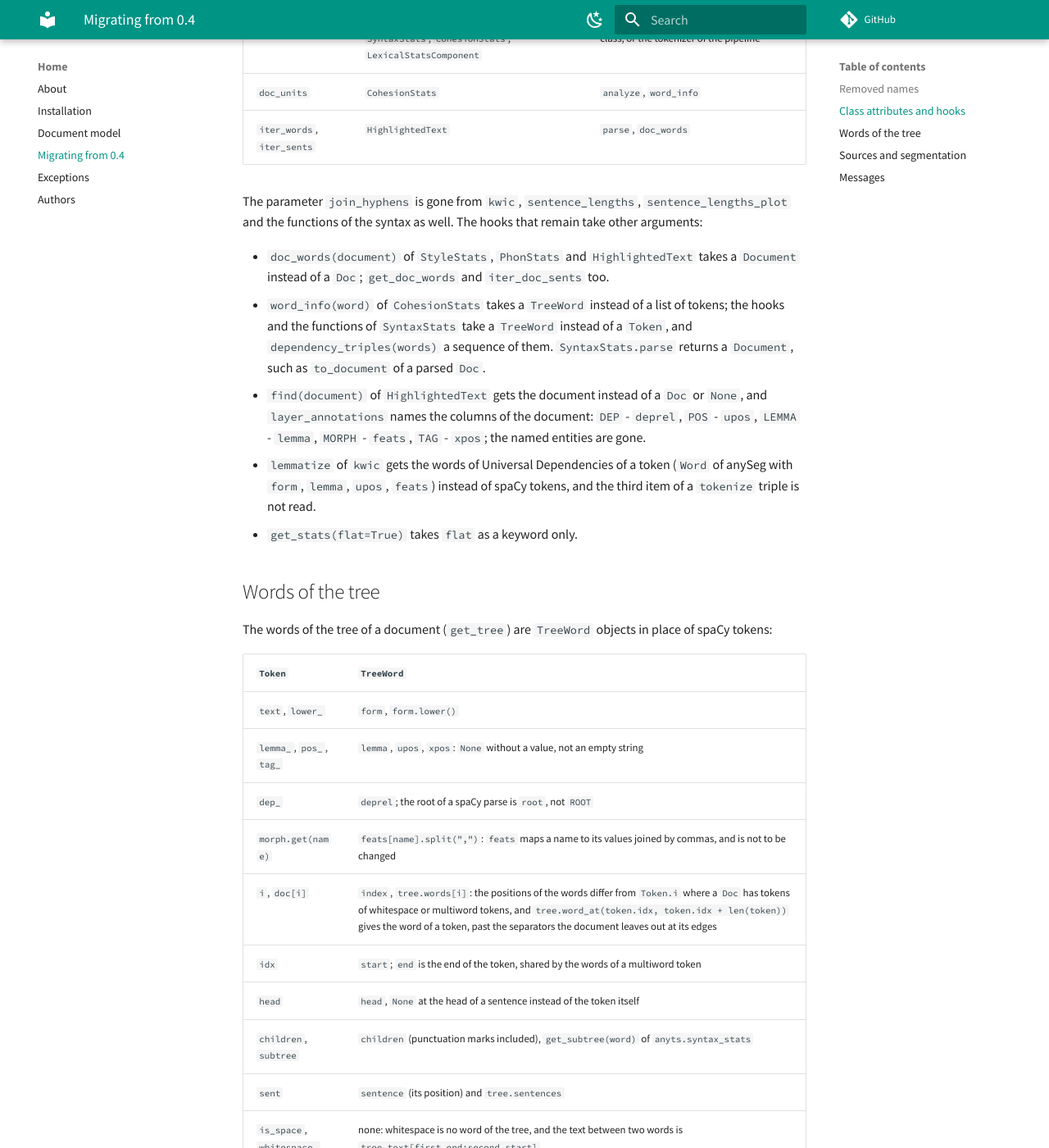
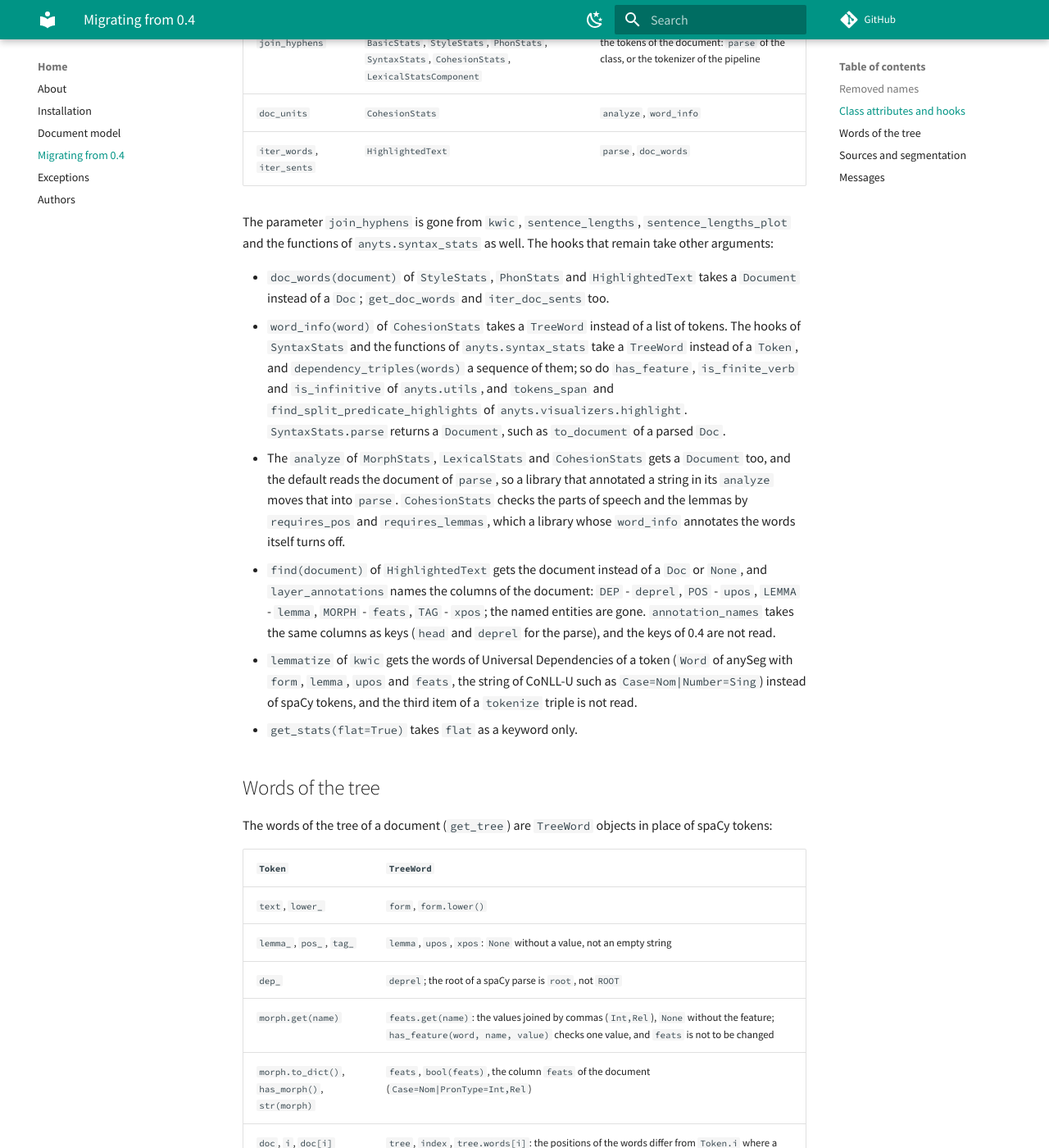
Before and after one commit to SergeyShk/anyTS, an MkDocs documentation site: the page built from docs/migration.md, in a window 1280 px wide and 1400 px high, scrolled down 1580 px. Shown: the whole window at 82% size. Built offline with MkDocs 1.6.1 and Material for MkDocs 9.7.7, drawn with Linux system fonts in a browser that asks for light colours; comment, search, counter and statistics services are not loaded; some of the changed text lies outside the part shown.

Commit message:
Correct the migration page and the pipelines of anySeg by the review
The page names the helpers of anyts.utils and of the highlighting that take a TreeWord,
the Document the analyze of Morph, Lexical and Cohesion gets, the requires flags of
CohesionStats, the keys of annotation_names and the string of features of a Word of kwic;
the table of a Token gains doc, nbor, the edges, the sentence, the punctuation and the
whole morphology, with feats.get for a missing feature and the span recipe of word_at. A
pipeline with the tokenizer of anySeg set as an attribute fails to load, the pipelines of
anySeg segment as anySeg does rather than as the default tokens of the core, and a Doc
read back without its user data loses words only where they carry columns of their own.

Co-Authored-By: Claude Opus 5.5 <noreply@anthropic.com>

```diff
--- a/docs/migration.md
+++ b/docs/migration.md
@@ -15,7 +15,7 @@ Since 0.5 every source is read through a [document](https://sergeyshk.github.io/
 | `anyts.utils.has_pos`, `is_word` | the columns of the document (`document.column("upos")`), `has_words(token.text)` |
 | `from anyts.extractors import BLANK_LINE` | `from anyts.utils import BLANK_LINE` |
 
-A pipeline with the tokenizer of spaCy and a parser has no replacement for the first three: the tokenizer and the sentencizer of anySeg segment the text otherwise, so the parser builds other trees and the numbers shift. A library keeps its own copies of them until it moves to the pipeline of anySeg. The tokenizer of anySeg goes into the config of the pipeline (`spacy.blank(lang, config={"nlp": {"tokenizer": {"@tokenizers": "anyseg.Tokenizer.v1"}}})`): one set as `nlp.tokenizer` is not saved by `nlp.to_disk`.
+A pipeline with the tokenizer of spaCy and a parser has no replacement for the first three: the tokenizer and the sentencizer of anySeg segment the text otherwise, so the parser builds other trees and the numbers shift. A library keeps its own copies of them until it moves to the pipeline of anySeg. The tokenizer of anySeg goes into the config of the pipeline (`spacy.blank(lang, config={"nlp": {"tokenizer": {"@tokenizers": "anyseg.Tokenizer.v1"}}})`): a pipeline with one set as `nlp.tokenizer` is saved by `nlp.to_disk` without it, and `spacy.load` fails on it (`FileNotFoundError`).
 
 ## Class attributes and hooks { #hooks }
 
@@ -29,12 +29,13 @@ The attributes of 0.4 that the core no longer reads raise `ParameterError` (the
 | `doc_units` | `CohesionStats` | `analyze`, `word_info` |
 | `iter_words`, `iter_sents` | `HighlightedText` | `parse`, `doc_words` |
 
-The parameter `join_hyphens` is gone from `kwic`, `sentence_lengths`, `sentence_lengths_plot` and the functions of the syntax as well. The hooks that remain take other arguments:
+The parameter `join_hyphens` is gone from `kwic`, `sentence_lengths`, `sentence_lengths_plot` and the functions of `anyts.syntax_stats` as well. The hooks that remain take other arguments:
 
 - `doc_words(document)` of `StyleStats`, `PhonStats` and `HighlightedText` takes a `Document` instead of a `Doc`; `get_doc_words` and `iter_doc_sents` too.
-- `word_info(word)` of `CohesionStats` takes a `TreeWord` instead of a list of tokens; the hooks and the functions of `SyntaxStats` take a `TreeWord` instead of a `Token`, and `dependency_triples(words)` a sequence of them. `SyntaxStats.parse` returns a `Document`, such as `to_document` of a parsed `Doc`.
-- `find(document)` of `HighlightedText` gets the document instead of a `Doc` or `None`, and `layer_annotations` names the columns of the document: `DEP` - `deprel`, `POS` - `upos`, `LEMMA` - `lemma`, `MORPH` - `feats`, `TAG` - `xpos`; the named entities are gone.
-- `lemmatize` of `kwic` gets the words of Universal Dependencies of a token (`Word` of anySeg with `form`, `lemma`, `upos`, `feats`) instead of spaCy tokens, and the third item of a `tokenize` triple is not read.
+- `word_info(word)` of `CohesionStats` takes a `TreeWord` instead of a list of tokens. The hooks of `SyntaxStats` and the functions of `anyts.syntax_stats` take a `TreeWord` instead of a `Token`, and `dependency_triples(words)` a sequence of them; so do `has_feature`, `is_finite_verb` and `is_infinitive` of `anyts.utils`, and `tokens_span` and `find_split_predicate_highlights` of `anyts.visualizers.highlight`. `SyntaxStats.parse` returns a `Document`, such as `to_document` of a parsed `Doc`.
+- The `analyze` of `MorphStats`, `LexicalStats` and `CohesionStats` gets a `Document` too, and the default reads the document of `parse`, so a library that annotated a string in its `analyze` moves that into `parse`. `CohesionStats` checks the parts of speech and the lemmas by `requires_pos` and `requires_lemmas`, which a library whose `word_info` annotates the words itself turns off.
+- `find(document)` of `HighlightedText` gets the document instead of a `Doc` or `None`, and `layer_annotations` names the columns of the document: `DEP` - `deprel`, `POS` - `upos`, `LEMMA` - `lemma`, `MORPH` - `feats`, `TAG` - `xpos`; the named entities are gone. `annotation_names` takes the same columns as keys (`head` and `deprel` for the parse), and the keys of 0.4 are not read.
+- `lemmatize` of `kwic` gets the words of Universal Dependencies of a token (`Word` of anySeg with `form`, `lemma`, `upos` and `feats`, the string of CoNLL-U such as `Case=Nom|Number=Sing`) instead of spaCy tokens, and the third item of a `tokenize` triple is not read.
 - `get_stats(flat=True)` takes `flat` as a keyword only.
 
 ## Words of the tree { #tree-words }
@@ -46,19 +47,23 @@ The words of the tree of a document (`get_tree`) are `TreeWord` objects in place
 | `text`, `lower_` | `form`, `form.lower()` |
 | `lemma_`, `pos_`, `tag_` | `lemma`, `upos`, `xpos`: `None` without a value, not an empty string |
 | `dep_` | `deprel`; the root of a spaCy parse is `root`, not `ROOT` |
-| `morph.get(name)` | `feats[name].split(",")`: `feats` maps a name to its values joined by commas, and is not to be changed |
-| `i`, `doc[i]` | `index`, `tree.words[i]`: the positions of the words differ from `Token.i` where a `Doc` has tokens of whitespace or multiword tokens, and `tree.word_at(token.idx, token.idx + len(token))` gives the word of a token, past the separators the document leaves out at its edges |
-| `idx` | `start`; `end` is the end of the token, shared by the words of a multiword token |
+| `morph.get(name)` | `feats.get(name)`: the values joined by commas (`Int,Rel`), `None` without the feature; `has_feature(word, name, value)` checks one value, and `feats` is not to be changed |
+| `morph.to_dict()`, `has_morph()`, `str(morph)` | `feats`, `bool(feats)`, the column `feats` of the document (`Case=Nom|PronType=Int,Rel`) |
+| `doc`, `i`, `doc[i]` | `tree`, `index`, `tree.words[i]`: the positions of the words differ from `Token.i` where a `Doc` has tokens of whitespace or of invisible separators alone, or multiword tokens whose words carry columns, and `tree.word_at(token.idx, token.idx + len(token))` gives the word of a token |
+| `nbor(n)` | `tree.words[word.index + n]` |
+| `idx` | `start`, after `idx` where the token starts with a separator the document leaves out, such as a byte order mark; `end` is the end of the token, shared by the words of a multiword token |
 | `head` | `head`, `None` at the head of a sentence instead of the token itself |
 | `children`, `subtree` | `children` (punctuation marks included), `get_subtree(word)` of `anyts.syntax_stats` |
-| `sent` | `sentence` (its position) and `tree.sentences` |
+| `left_edge`, `right_edge` | `get_subtree(word)[0]`, `get_subtree(word)[-1]` |
+| `sent`, `sent.start`, `sent.end`, `is_sent_start` | `tree.sentences[word.sentence]`, its first and last word; `sentence` is its position |
+| `is_punct` | `is_punctuation(word.form)` of `anyts.utils`, symbols included |
 | `is_space`, `whitespace_` | none: whitespace is no word of the tree, and the text between two words is `tree.text[first.end:second.start]` |
 
 ## Sources and segmentation { #segmentation }
 
 - A blank line ends a sentence of every source, a `Doc` with its own sentences included, so a sentence of a parser over a blank line is split: of the words that hung over the line, the first heads the new sentence and the others hang on it with `dep`. A blank line is that of anySeg: the vertical tab and the form feed break a line, and a line of separators alone is blank.
-- The tokens of the document decide what a word is: the tokenizer of spaCy splits `well-known` into three tokens and the words stay split, the tokenizer of anySeg keeps it whole. A multiword token of anySeg (`token._.anyseg_words`) gives its words of Universal Dependencies to `MorphStats`, `LexicalStats` and the tree; without columns of their own they are one word with the columns of the token.
-- `SyntaxStats`, `CohesionStats` and `MorphStats` take a string, which a library annotates in `parse`: with the default `parse` a string raises `SourceError` (`no_parse`, `no_pos`) instead of `SourceTypeError`. `CohesionStats` checks the parts of speech and the lemmas by `requires_pos` and `requires_lemmas`, which a library that annotates the words in `word_info` turns off. `LexicalStats` can be used without a subclass, given a dictionary.
+- The tokens of the document decide what a word is: the tokenizer of spaCy splits `well-known` into three tokens in English or Russian and the words stay split, and so do the default tokens of a string; the tokenizer of anySeg keeps it whole. A multiword token of anySeg (`token._.anyseg_words`) gives its words of Universal Dependencies to `MorphStats`, `LexicalStats` and the tree; without columns of their own they are one word with the columns of the token.
+- `SyntaxStats`, `CohesionStats` and `MorphStats` take a string, which a library annotates in `parse`: with the default `parse` a string raises `SourceError` (`no_parse`, `no_pos`) instead of `SourceTypeError`. `LexicalStats` can be used without a subclass, given a dictionary.
 - `to_document` returns the same `Document` for an unchanged `Doc` in a thread, and `get_tree` the same tree: neither is to be changed, and code that needs other columns builds a document of its own.
 
 ## Messages { #messages }
```
Also changed, not shown: docs/components.md (+3 -3 lines), docs/document.md (+1 -1 lines).
